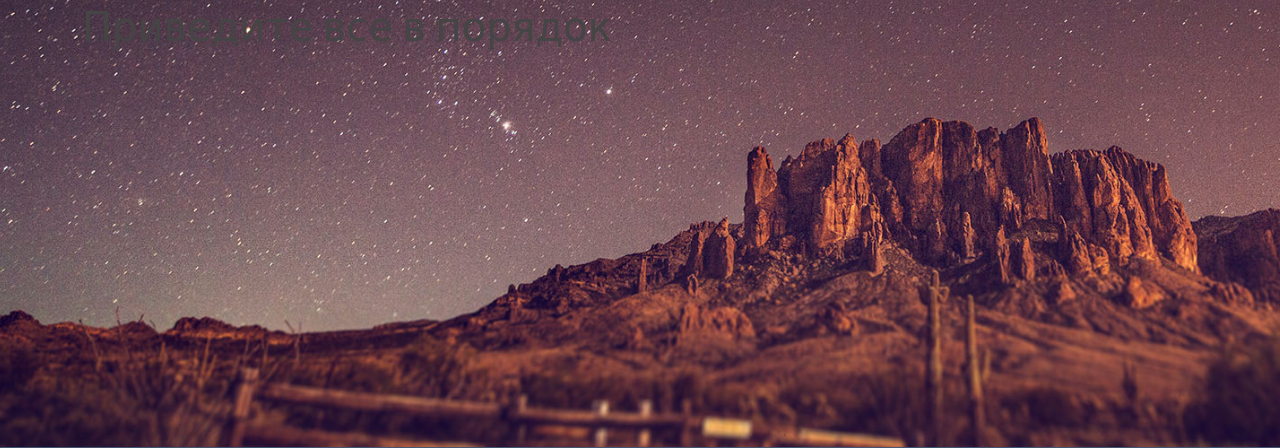
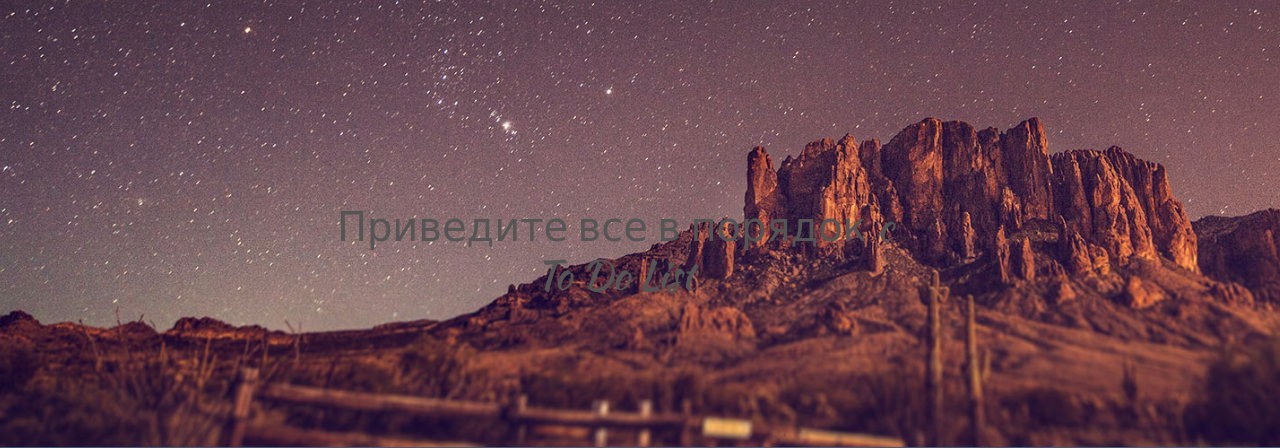
Before and after one commit to Universe-c0de/To_Do, a Django app: page / in a window 1280 px wide; the page is wider, and only the part inside the window is pictured. Shown: the part 352-800 px from the top of that part. Run offline with Django 3.2, Linux system fonts and the light colour scheme; data comes from the database, SQL or seed files in the repository; both versions use the stored data as it was after the commit.

Commit message:
migrations

```diff
--- a/django_project/main/static/main/css/main.css
+++ b/django_project/main/static/main/css/main.css
@@ -14,6 +14,7 @@ h1 {
 
 .main_logo {
     color: #454545;
+    font-size: uppercase;
 }
 
 p {
@@ -39,3 +40,7 @@ img {
     padding-top: 30px!important;
     margin-right: 100px!important;
 }
+
+card text-white bg-secondary mb-3 {
+    display: inline-block!important;
+}
--- a/django_project/main/templates/main/base.html
+++ b/django_project/main/templates/main/base.html
@@ -1,5 +1,4 @@
 {% load static %}
-
 <!doctype html>
 <html lang="ru">
 <head>
--- a/django_project/main/templates/main/event.html
+++ b/django_project/main/templates/main/event.html
@@ -13,7 +13,7 @@
 
 {% for event in event_list %}
 
-<div class="card text-white bg-secondary mb-3" style="max-width: 18rem;">
+<div class="card text-white bg-secondary mb-3" style="max-width: 18rem;display: inline-block!important;vertical-align: top;margin: 0 10px;">
   <div class="card-header">
       {{ event }}
   </div>
--- a/django_project/main/templates/main/index.html
+++ b/django_project/main/templates/main/index.html
@@ -5,7 +5,7 @@
 {% endblock %}
 
 {% block content %}
-    <h1 class="main_logo">Приведите все в порядок</h1>
+    <h1 style="text-align: center;padding: 200px 50px 0 0;">Приведите все в порядок c<br/>To Do List</h1>
 <!--    {% if tasks %}-->
 <!--        {% for el in tasks %}-->
 <!--            <div class="alert alert-warning mt-2">-->
```
Also changed, not shown: django_project/db.sqlite3.
